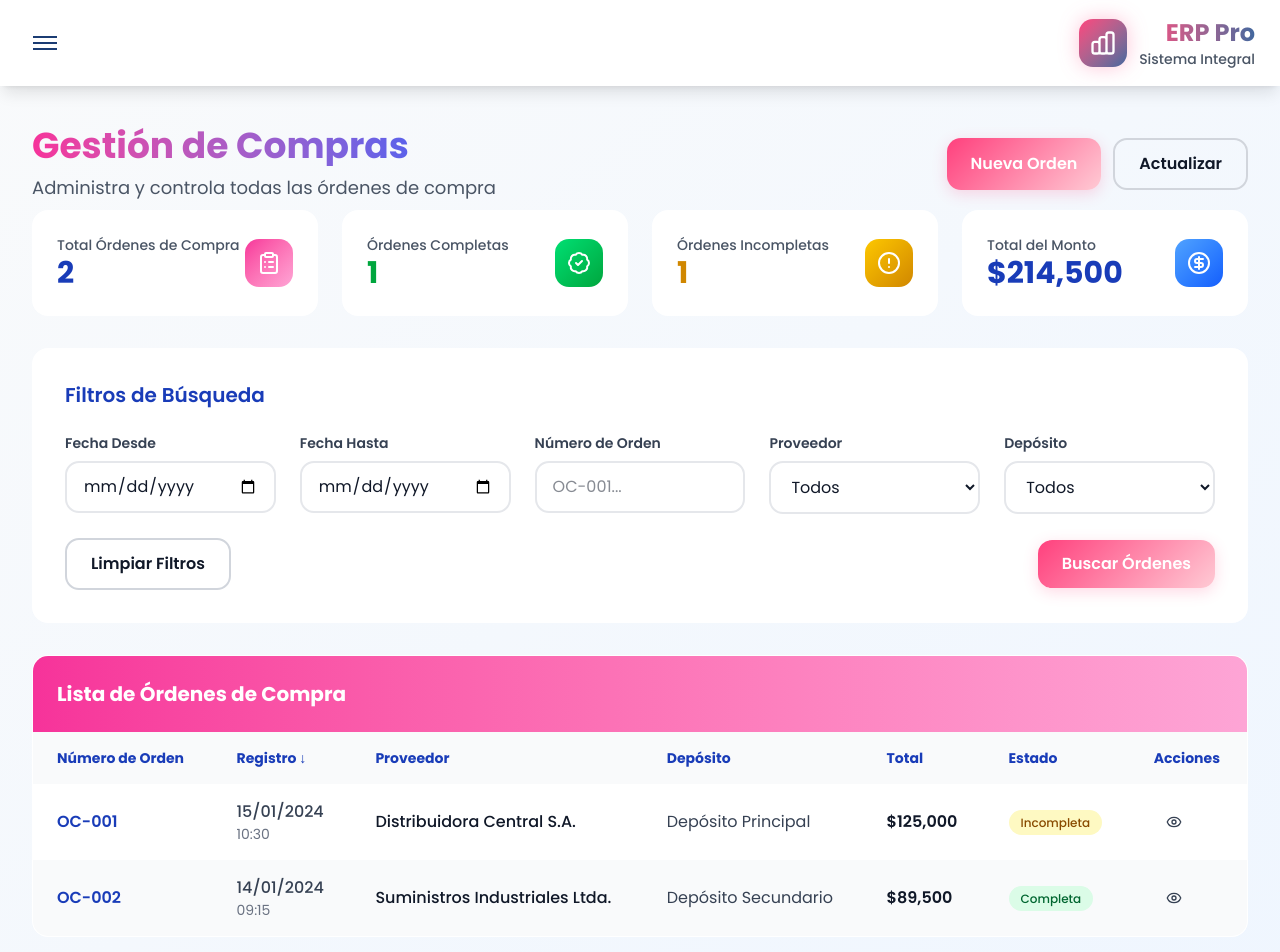
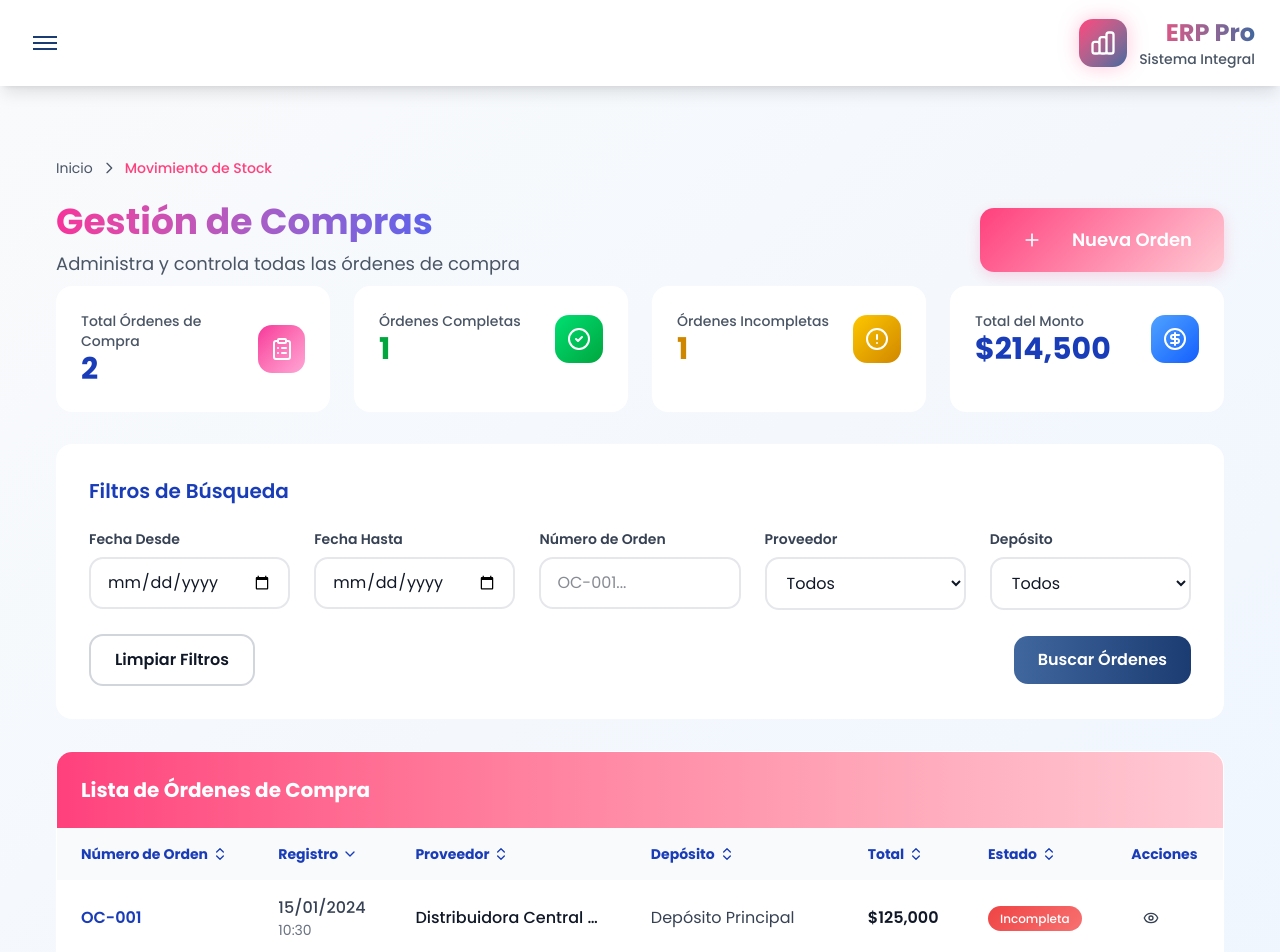
Before and after one commit to davidelcastillo/alfa-y-omega-sist3, a Next.js app: page /compras in a window 1280 px wide. Shown: the top 952 px of the page. Built offline with nearby package versions, Linux system fonts and the light colour scheme.

Commit message:
Creación de componentes para la gestión de ordenes de compra

```diff
--- a/src/app/compras/ComprasClient.tsx
+++ b/src/app/compras/ComprasClient.tsx
@@ -9,6 +9,7 @@ import ComprasStatsCards from "@/components/compras/ComprasStatsCards";
 import ComprasModal from "@/components/compras/ComprasModal";
 
 import { Button } from "@/components/ui/Button";
+import { Plus } from 'lucide-react';
 import { applyFilters, applySort } from "@/lib/compras/utils";
 import type {
   ComprasFiltersState,
@@ -97,7 +98,16 @@ export default function ComprasClient({ initialOrders, proveedores, depositos, p
   const proveedoresOptions = proveedores.map((p) => ({ id: p.id, name: p.name }));
 
   return (
-    <div className="space-y-8">
+    <main className="w-full max-w-none mx-auto px-3 sm:px-4 lg:px-6 py-8 fade-in">
+          {/* Breadcrumb */}
+      <div className="flex items-center space-x-2 text-sm text-gray-600 mb-6">
+        <span>Inicio</span>
+        <svg className="w-4 h-4" fill="none" stroke="currentColor" viewBox="0 0 24 24">
+          <path strokeLinecap="round" strokeLinejoin="round" strokeWidth="2" d="M9 5l7 7-7 7" />
+        </svg>
+        <span className="text-primary-pink font-medium">Movimiento de Stock</span>
+      </div>
+
       {/* Header de la sección */}
       <div className="flex flex-col lg:flex-row justify-between items-start lg:items-center mb-2 gap-4">
         <div>
@@ -106,11 +116,15 @@ export default function ComprasClient({ initialOrders, proveedores, depositos, p
           </h2>
           <p className="text-gray-600 text-lg">Administra y controla todas las órdenes de compra</p>
         </div>
-        <div className="flex gap-3">
-          <Button onClick={onOpenNew}>Nueva Orden</Button>
-          <Button variant="outline" onClick={() => {/* noop: simula refresh */}}>
-            Actualizar
-          </Button>
+        <div className="flex space-x-4">
+          <Button
+            variant="primary"
+            size="lg"
+            className="px-8 py-8 rounded-xl gap-3 text-lg hover:shadow-lg"
+            onClick={onOpenNew}
+          >
+            <Plus className="w-10 h-5 mr-2" aria-hidden />
+            Nueva Orden</Button>
         </div>
       </div>
 
@@ -160,8 +174,8 @@ export default function ComprasClient({ initialOrders, proveedores, depositos, p
         }
         onSubmit={handleSubmit}
       />
-    </div>
-  );
+  </main>
+);
 }
 
 /* ========= Helpers locales ========= */
--- a/src/components/compras/ComprasFilters.tsx
+++ b/src/components/compras/ComprasFilters.tsx
@@ -81,7 +81,7 @@ export default function ComprasFilters({ initial, proveedores, depositos, onSear
 
       <div className="flex justify-between items-center mt-6">
         <Button variant="outline" onClick={handleClear}>Limpiar Filtros</Button>
-        <Button onClick={() => onSearch(filters)}>Buscar Órdenes</Button>
+        <Button variant="azul"  onClick={() => onSearch(filters)}>Buscar Órdenes</Button>
       </div>
     </div>
   );
--- a/src/components/compras/ComprasStatsCards.tsx
+++ b/src/components/compras/ComprasStatsCards.tsx
@@ -1,5 +1,6 @@
 // src/components/compras/ComprasStatsCards.tsx
-import { BadgeCheck, ClipboardList, CircleAlert, CircleDollarSign } from "lucide-react";
+import { CheckCircle2, XCircle, BadgeCheck, ClipboardList, CircleAlert, CircleDollarSign } from "lucide-react";
+
 
 type Props = {
   total: number;
@@ -19,7 +20,7 @@ export default function ComprasStatsCards({ total, completas, incompletas, monto
         <ClipboardList className="w-6 h-6 text-white" />
       </Card>
       <Card label="Órdenes Completas" value={completas} valueClass="text-green-600" gradient="from-green-400 to-green-600">
-        <BadgeCheck className="w-6 h-6 text-white" />
+        <CheckCircle2 className="w-6 h-6 text-white" />
       </Card>
       <Card label="Órdenes Incompletas" value={incompletas} valueClass="text-yellow-600" gradient="from-yellow-400 to-yellow-600">
         <CircleAlert className="w-6 h-6 text-white" />
--- a/src/components/compras/ComprasTable.tsx
+++ b/src/components/compras/ComprasTable.tsx
@@ -3,7 +3,14 @@
 
 import Badge from "@/components/ui/Badge";
 import Button from "@/components/ui/Button";
-import { Eye, Pencil, Trash2 } from "lucide-react";
+import {
+  Eye,
+  Pencil,
+  Trash2,
+  ChevronUp,
+  ChevronDown,
+  ChevronsUpDown,
+} from "lucide-react";
 import type { PurchaseOrder } from "@/lib/compras/purchase";
 
 type SortKey = "id" | "creationDate" | "supplier" | "warehouse" | "total" | "status";
@@ -22,30 +29,46 @@ function money(n: number) {
   return (n ?? 0).toLocaleString(undefined, { minimumFractionDigits: 0 });
 }
 
-export default function ComprasTable({ orders, onView, onEdit, onDelete, onSort, sortState }: Props) {
+export default function ComprasTable({
+  orders,
+  onView,
+  onEdit,
+  onDelete,
+  onSort,
+  sortState,
+}: Props) {
   function headerCell(k: SortKey, label: string) {
     const active = sortState?.key === k;
-    const arrow = active ? (sortState?.dir === "asc" ? "↑" : "↓") : "";
+    const dir = sortState?.dir ?? "asc";
+    const nextDir: "asc" | "desc" = active && dir === "asc" ? "desc" : "asc";
+
+    const Icon = !active ? ChevronsUpDown : dir === "asc" ? ChevronUp : ChevronDown;
+    const ariaSort = active ? (dir === "asc" ? "ascending" : "descending") : "none";
+
     return (
       <th
-        className="px-6 py-4 text-left text-sm font-bold text-blue-800 cursor-pointer select-none"
-        onClick={() =>
-          onSort?.({
-            key: k,
-            dir: active && sortState?.dir === "asc" ? "desc" : "asc",
-          })
-        }
+        scope="col"
+        aria-sort={ariaSort}
+        className="px-6 py-4 text-left text-sm font-bold text-blue-800"
       >
-        {label} {arrow}
+        <button
+          type="button"
+          onClick={() => onSort?.({ key: k, dir: nextDir })}
+          className="inline-flex items-center gap-1 select-none hover:opacity-90 focus:outline-none focus:ring-2 focus:ring-offset-2 focus:ring-[var(--color-primary-pink)] rounded"
+        >
+          <span>{label}</span>
+          <Icon className="w-4 h-4" aria-hidden />
+        </button>
       </th>
     );
   }
 
   return (
-    <div className="glass-effect rounded-2xl overflow-hidden card-hover bg-white/95 backdrop-blur-sm border border-white/20">
-      <div className="bg-gradient-to-r from-pink-500 to-pink-300 p-6">
+    <div className="glass-effect rounded-2xl overflow-hidden card-hover border">
+      <div className="bg-gradient-to-r from-primary-pink to-light-pink p-6">
         <h3 className="text-xl font-bold text-white">Lista de Órdenes de Compra</h3>
       </div>
+
       <div className="overflow-x-auto">
         <table className="w-full">
           <thead className="bg-gray-50">
@@ -56,34 +79,83 @@ export default function ComprasTable({ orders, onView, onEdit, onDelete, onSort,
               {headerCell("warehouse", "Depósito")}
               {headerCell("total", "Total")}
               {headerCell("status", "Estado")}
-              <th className="px-6 py-4 text-left text-sm font-bold text-blue-800">Acciones</th>
+              <th scope="col" className="px-6 py-4 text-left text-sm font-bold text-blue-800">
+                Acciones
+              </th>
             </tr>
           </thead>
+
           <tbody>
             {orders.map((order, idx) => (
               <tr key={order.id} className={idx % 2 === 0 ? "bg-white" : "bg-gray-50"}>
                 <td className="px-6 py-4 font-semibold text-blue-800">{order.id}</td>
+
                 <td className="px-6 py-4 text-gray-700">
                   <div>
                     <div className="font-medium">{order.creationDate}</div>
                     <div className="text-sm text-gray-500">{order.creationTime}</div>
                   </div>
                 </td>
+
                 <td className="px-6 py-4">
-                  <div className="font-medium text-gray-900">{order.supplier.name}</div>
+                  <div className="font-medium text-gray-900 truncate max-w-[18ch]">
+                    {order.supplier.name}
+                  </div>
                 </td>
+
                 <td className="px-6 py-4 text-gray-700">{order.warehouse}</td>
-                <td className="px-6 py-4 font-semibold text-gray-900">${money(order.total)}</td>
+
+                <td className="px-6 py-4 font-semibold text-gray-900">
+                  ${money(order.total)}
+                </td>
+
                 <td className="px-6 py-4">
-                  <Badge className={order.status === "Completa" ? "bg-green-100 text-green-800" : "bg-yellow-100 text-yellow-800"}>
+                  <Badge
+                    className={
+                      order.status === "Completa"
+                        ? "status-active text-white"
+                        : "status-inactive text-white"
+                    }
+                  >
                     {order.status}
                   </Badge>
                 </td>
+
                 <td className="px-6 py-4">
-                  <div className="flex items-center gap-2">
-                    <Button size="sm" variant="ghost" onClick={() => onView?.(order.id)} title="Ver">
+                  <div className="flex items-center gap-1">
+                    <Button
+                      size="sm"
+                      variant="ghost"
+                      onClick={() => onView?.(order.id)}
+                      title="Ver"
+                      aria-label={`Ver ${order.id}`}
+                    >
                       <Eye className="w-4 h-4" />
                     </Button>
+
+                    {onEdit && (
+                      <Button
+                        size="sm"
+                        variant="ghost"
+                        onClick={() => onEdit(order.id)}
+                        title="Editar"
+                        aria-label={`Editar ${order.id}`}
+                      >
+                        <Pencil className="w-4 h-4" />
+                      </Button>
+                    )}
+
+                    {onDelete && (
+                      <Button
+                        size="sm"
+                        variant="ghost"
+                        onClick={() => onDelete(order.id)}
+                        title="Eliminar"
+                        aria-label={`Eliminar ${order.id}`}
+                      >
+                        <Trash2 className="w-4 h-4" />
+                      </Button>
+                    )}
                   </div>
                 </td>
               </tr>
--- a/src/components/layout/Sidebar.tsx
+++ b/src/components/layout/Sidebar.tsx
@@ -1,36 +1,97 @@
 'use client'
 import Link from 'next/link'
 import { usePathname } from 'next/navigation'
+import { useMemo, useState } from 'react'
+import { cn } from '@/lib/utils' // si no lo tenés, podés concatenar clases a mano
 
-const items = [
-{ label: 'Productos', href: '/productos', active: true, icon: (
-<svg className="w-6 h-6" fill="none" stroke="currentColor" viewBox="0 0 24 24"><path strokeLinecap="round" strokeLinejoin="round" strokeWidth="2" d="M20 7l-8-4-8 4m16 0l-8 4m8-4v10l-8 4m0-10L4 7m8 4v10M4 7v10l8 4"/></svg>
-)},
-{ label: 'Depósito', href: '/depositos', icon: (
-<svg className="w-6 h-6" fill="none" stroke="currentColor" viewBox="0 0 24 24"><path strokeLinecap="round" strokeLinejoin="round" strokeWidth="2" d="M19 21V5a2 2 0 00-2-2H7a2 2 0 00-2 2v16m14 0h2m-2 0h-5m-9 0H3m2 0h5M9 7h1m-1 4h1m4-4h1m-1 4h1m-5 10v-5a1 1 0 011-1h2a1 1 0 011 1v5m-4 0h4"/></svg>
-)},
-/*{ label: 'Stock por Depósito', href: '/depositos/stock', icon: (
-<svg className="w-6 h-6" fill="none" stroke="currentColor" viewBox="0 0 24 24"><path strokeLinecap="round" strokeLinejoin="round" strokeWidth="2" d="M9 19v-6a2 2 0 00-2-2H5a2 2 0 00-2 2v6a2 2 0 002 2h2a2 2 0 002-2zm0 0V9a2 2 0 012-2h2a2 2 0 012 2v10m-6 0a2 2 0 002 2h2a2 2 0 002-2m0 0V5a2 2 0 012-2h2a2 2 0 012 2v14a2 2 0 01-2 2h-2a2 2 0 01-2-2z"/></svg>
-)},*/
-{ label: 'Movimiento de Stock', href: '/movimientos', icon: (
-<svg className="w-6 h-6" fill="none" stroke="currentColor" viewBox="0 0 24 24"><path strokeLinecap="round" strokeLinejoin="round" strokeWidth="2" d="M8 7h12m0 0l-4-4m4 4l-4 4m0 6H4m0 0l4 4m-4-4l4-4"/></svg>
-)},
-{ label: 'Compra', href: '#', icon: (
-<svg className="w-6 h-6" fill="none" stroke="currentColor" viewBox="0 0 24 24"><path strokeLinecap="round" strokeLinejoin="round" strokeWidth="2" d="M3 3h2l.4 2M7 13h10l4-8H5.4m0 0L7 13m0 0l-2.293 2.293c-.63.63-.184 1.707.707 1.707H17M17 13v4a2 2 0 01-2 2H9a2 2 0 01-2-2v-4m8 0V9a2 2 0 00-2-2H9a2 2 0 00-2 2v4.01"/></svg>
-)},
-{ label: 'Venta', href: '#', icon: (
-<svg className="w-6 h-6" fill="none" stroke="currentColor" viewBox="0 0 24 24"><path strokeLinecap="round" strokeLinejoin="round" strokeWidth="2" d="M12 8c-1.657 0-3 .895-3 2s1.343 2 3 2 3 .895 3 2-1.343 2-3 2m0-8c1.11 0 2.08.402 2.599 1M12 8V7m0 1v8m0 0v1m0-1c-1.11 0-2.08-.402-2.599-1"/></svg>
-)},
-{ label: 'Proveedor', href: '/proveedores', icon: (
-<svg className="w-6 h-6" fill="none" stroke="currentColor" viewBox="0 0 24 24"><path strokeLinecap="round" strokeLinejoin="round" strokeWidth="2" d="M17 20h5v-2a3 3 0 00-5.356-1.857M17 20H7m10 0v-2c0-.656-.126-1.283-.356-1.857M7 20H2v-2a3 3 0 015.356-1.857M7 20v-2c0-.656.126-1.283.356-1.857m0 0a5.002 5.002 0 019.288 0M15 7a3 3 0 11-6 0 3 3 0 016 0zm6 3a2 2 0 11-4 0 2 2 0 014 0zM7 10a2 2 0 11-4 0 2 2 0 014 0z"/></svg>
-)},
-{ label: 'Reportes', href: '#', icon: (
-<svg className="w-6 h-6" fill="none" stroke="currentColor" viewBox="0 0 24 24"><path strokeLinecap="round" strokeLinejoin="round" strokeWidth="2" d="M9 17v-2m3 2v-4m3 4v-6m2 10H7a2 2 0 01-2-2V5a2 2 0 012-2h5.586a1 1 0 01.707.293l5.414 5.414a1 1 0 01.293.707V19a2 2 0 01-2 2z"/></svg>
-)},
+type MenuItem = {
+  label: string
+  href?: string
+  icon?: React.ReactNode
+  children?: { label: string; href: string; icon?: React.ReactNode }[]
+}
+
+const items: MenuItem[] = [
+  {
+    label: 'Productos',
+    href: '/productos',
+    icon: (
+      <svg className="w-6 h-6" fill="none" stroke="currentColor" viewBox="0 0 24 24">
+        <path strokeLinecap="round" strokeLinejoin="round" strokeWidth="2" d="M20 7l-8-4-8 4m16 0l-8 4m8-4v10l-8 4m0-10L4 7m8 4v10M4 7v10l8 4"/>
+      </svg>
+    ),
+  },
+  {
+    label: 'Depósito',
+    href: '/depositos',
+    icon: (
+      <svg className="w-6 h-6" fill="none" stroke="currentColor" viewBox="0 0 24 24">
+        <path strokeLinecap="round" strokeLinejoin="round" strokeWidth="2" d="M19 21V5a2 2 0 00-2-2H7a2 2 0 00-2 2v16m14 0h2m-2 0h-5m-9 0H3m2 0h5M9 7h1m-1 4h1m4-4h1m-1 4h1m-5 10v-5a1 1 0 011-1h2a1 1 0 011 1v5m-4 0h4"/>
+      </svg>
+    ),
+  },
+  {
+    label: 'Movimiento de Stock',
+    href: '/movimientos',
+    icon: (
+      <svg className="w-6 h-6" fill="none" stroke="currentColor" viewBox="0 0 24 24">
+        <path strokeLinecap="round" strokeLinejoin="round" strokeWidth="2" d="M8 7h12m0 0l-4-4m4 4l-4 4m0 6H4m0 0l4 4m-4-4l4-4"/>
+      </svg>
+    ),
+  },
+  {
+    label: 'Compra',
+    href: '/compras', // opcional, se resalta si estás en /compras o subrutas
+    icon: (
+      <svg className="w-6 h-6" fill="none" stroke="currentColor" viewBox="0 0 24 24">
+        <path strokeLinecap="round" strokeLinejoin="round" strokeWidth="2" d="M3 3h2l.4 2M7 13h10l4-8H5.4m0 0L7 13m0 0l-2.293 2.293c-.63.63-.184 1.707.707 1.707H17M17 13v4a2 2 0 01-2 2H9a2 2 0 01-2-2v-4m8 0V9a2 2 0 00-2-2H9a2 2 0 00-2 2v4.01"/>
+      </svg>
+    ),
+    children: [
+      { label: 'Órdenes de compra', href: '/compras' },
+      { label: 'NOSE', href: '#' }, //cambiar esto cuando se genere el diseño
+      { label: 'NOSE', href: '#' },
+    ],
+  },
+  {
+    label: 'Venta',
+    href: '#',
+    icon: (
+      <svg className="w-6 h-6" fill="none" stroke="currentColor" viewBox="0 0 24 24">
+        <path strokeLinecap="round" strokeLinejoin="round" strokeWidth="2" d="M12 8c-1.657 0-3 .895-3 2s1.343 2 3 2 3 .895 3 2-1.343 2-3 2m0-8c1.11 0 2.08.402 2.599 1M12 8V7m0 1v8m0 0v1m0-1c-1.11 0-2.08-.402-2.599-1"/>
+      </svg>
+    ),
+  },
+  {
+    label: 'Proveedor',
+    href: '/proveedores',
+    icon: (
+      <svg className="w-6 h-6" fill="none" stroke="currentColor" viewBox="0 0 24 24">
+        <path strokeLinecap="round" strokeLinejoin="round" strokeWidth="2" d="M17 20h5v-2a3 3 0 00-5.356-1.857M17 20H7m10 0v-2c0-.656-.126-1.283-.356-1.857M7 20H2v-2a3 3 0 015.356-1.857M7 20v-2c0-.656.126-1.283.356-1.857m0 0a5.002 5.002 0 019.288 0M15 7a3 3 0 11-6 0 3 3 0 016 0zm6 3a2 2 0 11-4 0 2 2 0 014 0zM7 10a2 2 0 11-4 0 2 2 0 014 0z"/>
+      </svg>
+    ),
+  },
+  {
+    label: 'Reportes',
+    href: '#',
+    icon: (
+      <svg className="w-6 h-6" fill="none" stroke="currentColor" viewBox="0 0 24 24">
+        <path strokeLinecap="round" strokeLinejoin="round" strokeWidth="2" d="M9 17v-2m3 2v-4m3 4v-6m2 10H7a2 2 0 01-2-2V5a2 2 0 012-2h5.586a1 1 0 01.707.293l5.414 5.414a1 1 0 01.293.707V19a2 2 0 01-2 2z"/>
+      </svg>
+    ),
+  },
 ]
 
 export default function Sidebar({ open, onClose }: { open: boolean; onClose: () => void }) {
   const pathname = usePathname()
+
+  // abre el grupo cuyo hijo coincide con la ruta actual
+  const initiallyOpen = useMemo(() => {
+    const parent = items.find(it => it.children?.some(ch => pathname.startsWith(ch.href)))
+    return parent?.label ?? null
+  }, [pathname])
+
+  const [openKey, setOpenKey] = useState<string | null>(initiallyOpen)
 
   return (
     <aside className={`fixed inset-y-0 left-0 z-50 w-80 glass-effect transform transition-transform duration-300 ease-in-out ${open ? 'translate-x-0 slide-in' : '-translate-x-full'}`}>
@@ -41,26 +102,83 @@ export default function Sidebar({ open, onClose }: { open: boolean; onClose: ()
             <svg className="w-5 h-5 text-gray-600" fill="none" stroke="currentColor" viewBox="0 0 24 24"><path strokeLinecap="round" strokeLinejoin="round" strokeWidth="2" d="M6 18L18 6M6 6l12 12"/></svg>
           </button>
         </div>
+
         <nav className="space-y-2">
           {items.map((it) => {
-            const isActive = pathname.startsWith(it.href) // 👈 resalta también subrutas /productos/...
+            const hasChildren = !!it.children?.length
+            const isActiveTop =
+              (!!it.href && pathname.startsWith(it.href)) ||
+              (hasChildren && it.children!.some(ch => pathname.startsWith(ch.href)))
+
+            if (!hasChildren) {
               return (
                 <Link
                   key={it.label}
-                href={it.href}
-                aria-current={isActive ? 'page' : undefined}
-                className={`menu-item flex items-center space-x-4 p-4 rounded-xl ${
-                  isActive
+                  href={it.href ?? '#'}
+                  aria-current={isActiveTop ? 'page' : undefined}
+                  className={cn(
+                    'menu-item flex items-center space-x-4 p-4 rounded-xl',
+                    isActiveTop
                       ? 'text-white bg-gradient-to-r from-primary-pink to-primary-blue'
-                    : 'text-gray-700 hover:text-white'
-                }`}
+                      : 'text-gray-700 hover:text-white hover:bg-gradient-to-r hover:from-primary-pink hover:to-primary-blue'
+                  )}
                 >
                   {it.icon}
                   <span className="font-medium">{it.label}</span>
                 </Link>
               )
+            }
+
+            const opened = openKey === it.label
+            return (
+              <div key={it.label} className="menu-section">
+                <button
+                  type="button"
+                  onClick={() => setOpenKey(opened ? null : it.label)}
+                  aria-expanded={opened}
+                  className={cn(
+                    'menu-item flex items-center justify-between w-full p-4 rounded-xl text-gray-700 hover:text-white',
+                    'hover:bg-gradient-to-r hover:from-primary-pink hover:to-primary-blue transition-all',
+                    isActiveTop && 'bg-gradient-to-r from-primary-pink to-primary-blue text-white'
+                  )}
+                >
+                  <div className="flex items-center space-x-4">
+                    {it.icon}
+                    <span className="font-medium">{it.label}</span>
+                  </div>
+                  <svg className={cn('w-4 h-4 transition-transform', opened && 'rotate-90')} fill="none" stroke="currentColor" viewBox="0 0 24 24" aria-hidden>
+                    <path strokeLinecap="round" strokeLinejoin="round" strokeWidth="2" d="M9 5l7 7-7 7"/>
+                  </svg>
+                </button>
+
+                <div className={cn('ml-10 space-y-1', !opened && 'hidden')}>
+                  {it.children!.map((ch) => {
+                    const childActive = pathname.startsWith(ch.href)
+                    return (
+                      <Link
+                        key={ch.href}
+                        href={ch.href}
+                        className={cn(
+                          'submenu-item flex items-center space-x-3 p-3 rounded-lg text-gray-600',
+                          'hover:text-white hover:bg-gradient-to-r hover:from-primary-pink hover:to-primary-blue transition-all',
+                          childActive && 'bg-gradient-to-r from-primary-pink to-primary-blue text-white'
+                        )}
+                      >
+                        {ch.icon ?? (
+                          <svg className="w-5 h-5" fill="none" stroke="currentColor" viewBox="0 0 24 24" aria-hidden>
+                            <path strokeLinecap="round" strokeLinejoin="round" strokeWidth="2" d="M12 6v12m6-6H6"/>
+                          </svg>
+                        )}
+                        <span className="font-medium">{ch.label}</span>
+                      </Link>
+                    )
+                  })}
+                </div>
+              </div>
+            )
           })}
         </nav>
+
         <div className="mt-auto pt-6 text-xs text-gray-500">v1.0.0</div>
       </div>
     </aside>
--- a/src/components/ui/Button.tsx
+++ b/src/components/ui/Button.tsx
@@ -13,6 +13,7 @@ const buttonVariants = cva(
         primary: 'btn-primary text-white',
         ghost: 'text-gray-700 hover:bg-gray-100',
         outline: 'border-2 border-gray-300 hover:bg-gray-50',
+        azul: 'bg-gradient-to-r from-primary-blue to-dark-blue text-white'
       },
       size: {
         default: 'px-6 py-3',
```
Also changed, not shown: src/app/api/ordenes-compra/route.ts (+60 -0 lines), src/components/compras/ComprasModal.tsx (+72 -19 lines). Lines whose indentation alone changed are shown as unchanged.
